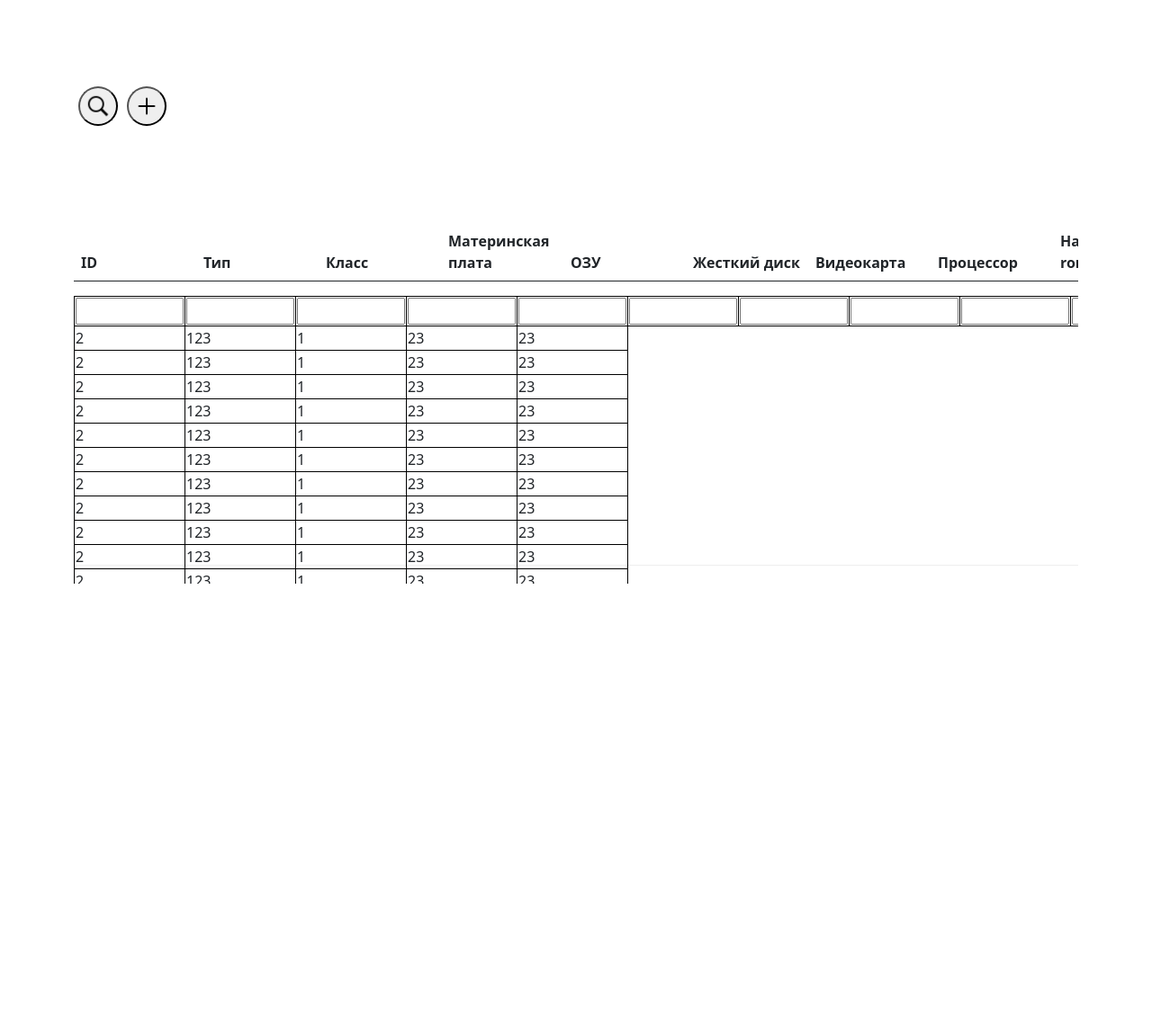
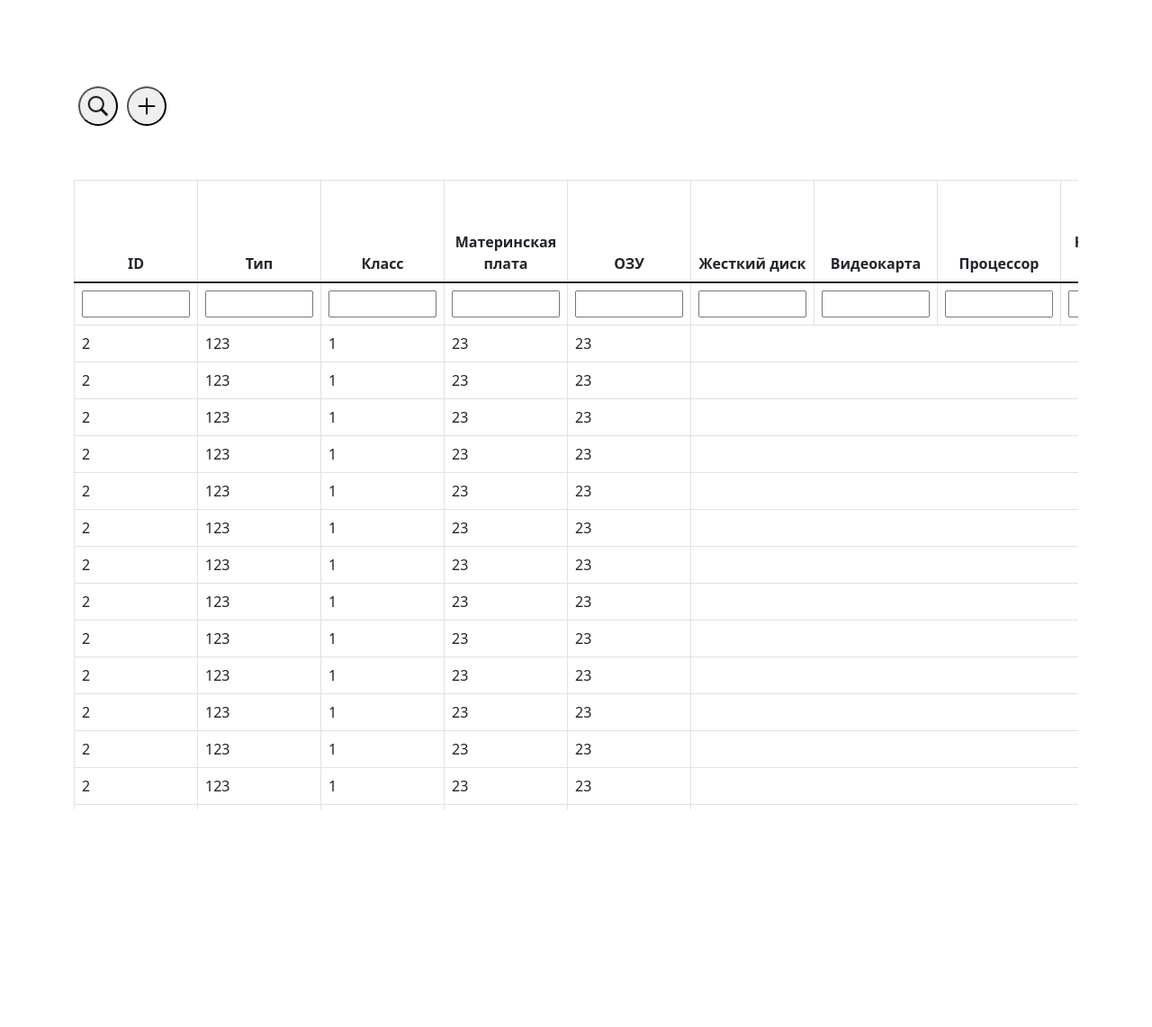
Before and after one commit to escaleksey/CyberSchool2, a Flask app: page /pc in a window 1280 px wide. Shown: the part 76-1218 px from the top of the page at 90% size. Run offline with Flask 2, Linux system fonts and the light colour scheme; a user stored in the database is signed in; lists and menus that the app fills with data are empty; some libraries are stand-ins or nearby versions.

Commit message:
create table(pc) (working)

```diff
--- a/static/css/styles.css
+++ b/static/css/styles.css
@@ -55,6 +55,10 @@ nav .navbar-brand .green
 
 }
 
+
+
+/* Table */
+
 .search {
     width: 120px;
     height: 30px;
@@ -62,30 +66,29 @@ nav .navbar-brand .green
 }
 
 th div {
-    width: 120px;
+    width: 123px;
+
 
 }
 th {
     padding: 0;
 }
-/* Table */
 
 .scroll-table {
-    overflow-x: scroll;
+    padding-top: 0px;
+    overflow-y: scroll;
+    position: relative;
+    height: 700px;
 }
-.scroll-table table {
-	border: none;
-
+.tbody {
+    overflow-y: scroll;
+    height: 700px;
 }
 
-
-.scroll-table-body {
-	height: 300px;
-	margin-top: 0px;
-	margin-bottom: 20px;
-	border-bottom: 1px solid #eee;
+thead {
+    background-color: #fff;
+     position: sticky;
+     z-index: 2;
+     top: -3px;
+     left: 0;
 }
-
-td {
-    border: black solid 1px;
-}
--- a/templates/pc.html
+++ b/templates/pc.html
@@ -8,48 +8,46 @@
     <main class="container py-5 text-center">
         <div class="toolbar">
 
-            <button>
+            <button  title="ПОИСК">
                 <div class="add_button">
                     <div class="text_button"><img src="../static/images/icons/search.png" alt=""></div>
                 </div>
             </button>
-            <button>
+            <button title="ДОБАВИТЬ ЭЛЕМЕНТ В ТАБЛИЦУ">
                 <div class="add_button">
                     <div class="text_button"><img src="../static/images/icons/plus.png" alt=""></div>
                 </div>
             </button>
         </div>
         <div class='scroll-table'>
-            <table class="table table-striped">
+            <table class="table table-bordered">
                 <thead>
                     <tr>
-                        <th class="text-start"><div>ID</div></th>
-                        <th class="text-start"><div>Тип</div></th>
-                        <th class="text-start"><div>Класс</div></th>
-                        <th class="text-start"><div>Материнская плата</div></th>
-                        <th class="text-start"><div>ОЗУ</div></th>
-                        <th class="text-start"><div>Жесткий диск</div></th>
-                        <th class="text-start"><div>Видеокарта</div></th>
-                        <th class="text-start"><div>Процессор</div></th>
-                        <th class="text-start"><div>Наличие CD-rom</div></th>
-                        <th class="text-start"><div>Наличие внешней сетевой карты</div></th>
-                        <th class="text-start"><div>Версия О</div>С</th>
-                        <th class="text-start"><div>ПО</div></th>
-                        <th class="text-start"><div>Инфентарный номер</div></th>
-                        <th class="text-start"><div>Сетевое название</div></th>
-                        <th class="text-start"><div>Имя пользователя</div></th>
-                        <th class="text-start"><div>Имя пользователя</div></th>
-                        <th class="text-start"><div>IP адрес</div></th>
-                        <th class="text-start"><div>Внешний IP адрес</div></th>
-                        <th class="text-start"><div>Номер требования</div></th>
-                        <th class="text-start"><div>Имя пользователя</div></th>
+                        <th class="text-center">ID</th>
+                        <th class="text-center">Тип</th>
+                        <th class="text-center">Класс</th>
+                        <th class="text-center">Материнская плата</th>
+                        <th class="text-center">ОЗУ</th>
+                        <th class="text-center">Жесткий диск</th>
+                        <th class="text-center">Видеокарта</th>
+                        <th class="text-center">Процессор</th>
+                        <th class="text-center">Наличие CD-rom</th>
+                        <th class="text-center">Наличие внешней сетевой карты</th>
+                        <th class="text-center">Версия ОС</th>
+                        <th class="text-center">ПО</th>
+                        <th class="text-center">Инфентарный номер</th>
+                        <th class="text-center">Сетевое название</th>
+                        <th class="text-center">Имя пользователя</th>
+                        <th class="text-center">Имя пользователя</th>
+                        <th class="text-center">IP адрес</th>
+                        <th class="text-center">Внешний IP адрес</th>
+                        <th class="text-center">Номер требования</th>
+                        <th class="text-center">Имя пользователя</th>
 
                     </tr>
                 </thead>
-            </table>
-                <div class="scroll-table-body ">
-                <table>
-                <tbody >
+
+                <tbody class="tbody">
                     <tr>
                         <td class="text-start"><input class="search" type="text"></td>
                         <td class="text-start"><input class="search" type="text"></td>
```
